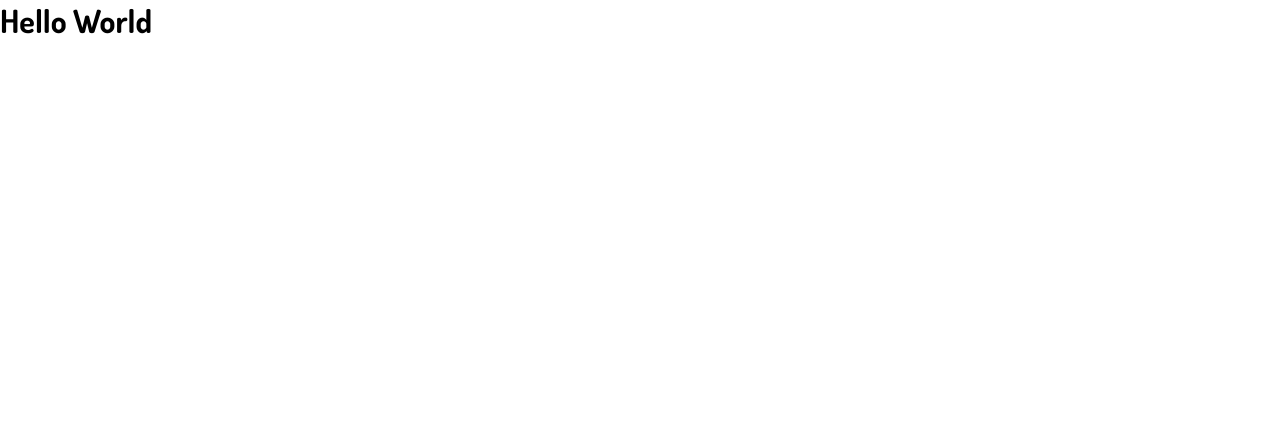
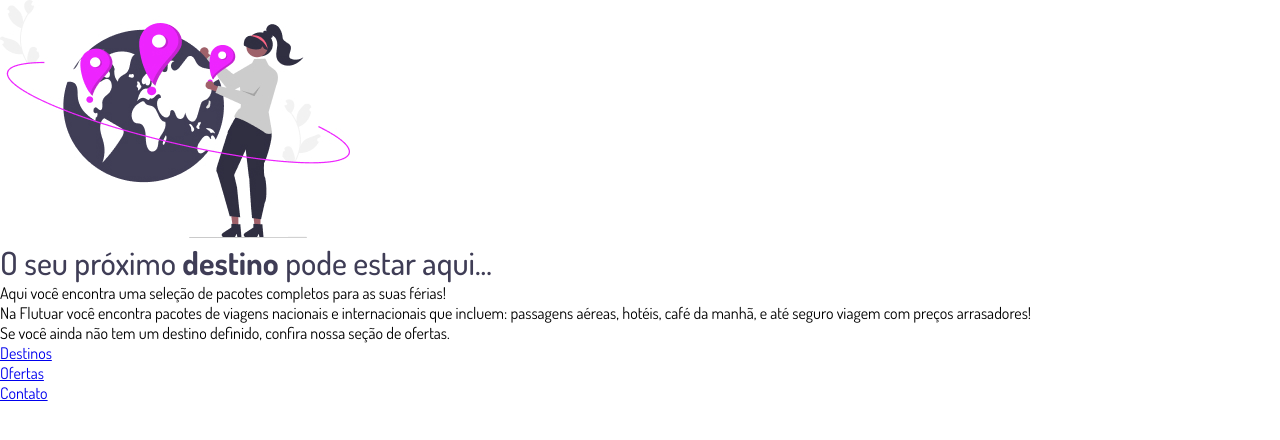
Before and after one commit to rubenstadeum/Flutuar, a plain HTML site: page index.html in a window 1280 px wide. Drawn offline with Linux system fonts and the light colour scheme.

Commit message:
Definindo HTML

```diff
--- a/index.html
+++ b/index.html
@@ -12,6 +12,27 @@
     <link rel="stylesheet" href="styles.css">
 </head>
 <body>
-    <h1>Hello World</h1>
+    <div id="container">
+        <img src="./assests/img1.jpg" alt="">
+        <h1>O seu próximo <strong>destino</strong> pode estar aqui...</h1>
+        <p>Aqui você encontra uma seleção de <span>pacotes completos</span> para as suas férias!</p>
+        <p>Na <span>Flutuar</span> você encontra pacotes de viagens nacionais e internacionais que incluem: passagens
+             aéreas, hotéis, café da manhã, e até seguro viagem com <span>preços arrasadores</span>!</p>
+        <p>Se você ainda não tem um destino definido, confira nossa seção de ofertas.</p>
+
+        <ul>
+            <li>
+                <a href="#">Destinos</a>
+            </li>
+            <li>
+                <a href="#">Ofertas</a>
+            </li>
+            <li>
+                <a href="#">Contato</a>
+            </li>
+        </ul>
+    </div>
+
+    <footer></footer>
 </body>
 </html>
--- a/styles.css
+++ b/styles.css
@@ -7,9 +7,16 @@
 
 :root {
     font-size: 62.5%;
+    --dark-blue: #3F3D56;
 }
 
 body {
     font-size: 1.6rem;
     font-family: 'Dosis', sans-serif;
 }
+
+h1 {
+    font-size: 3.2rem;
+    font-weight: 500;
+    color: var(--dark-blue);
+}
```
